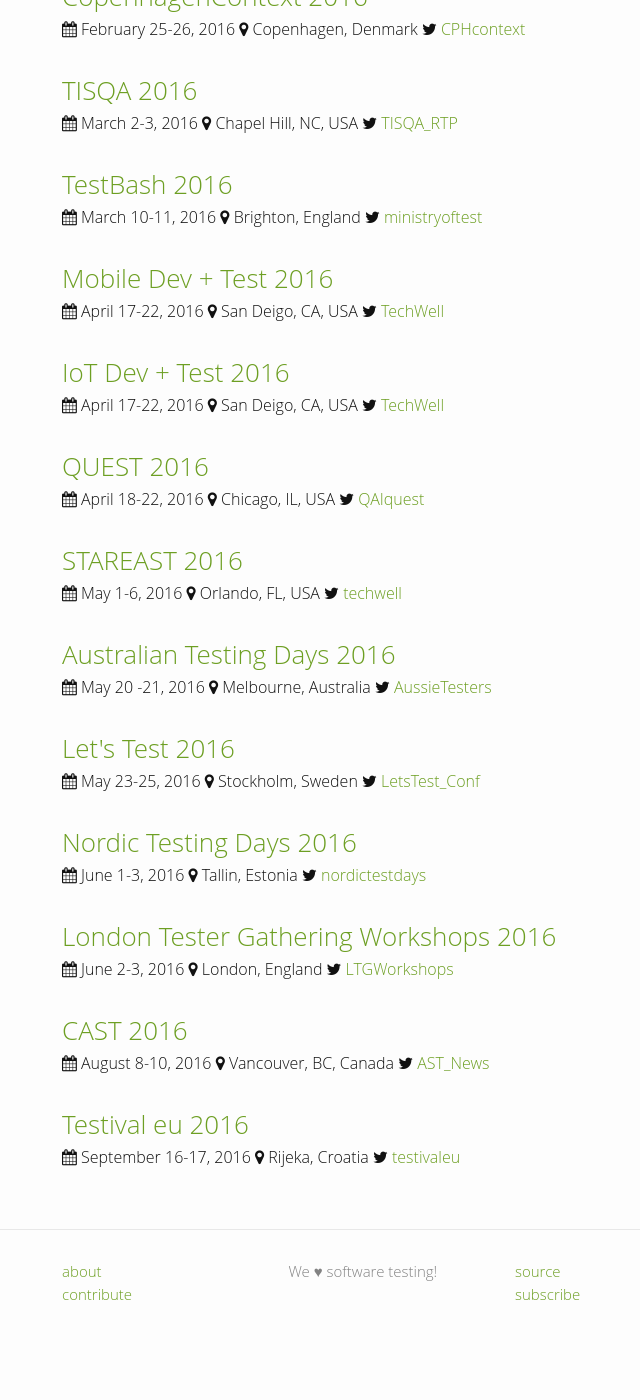
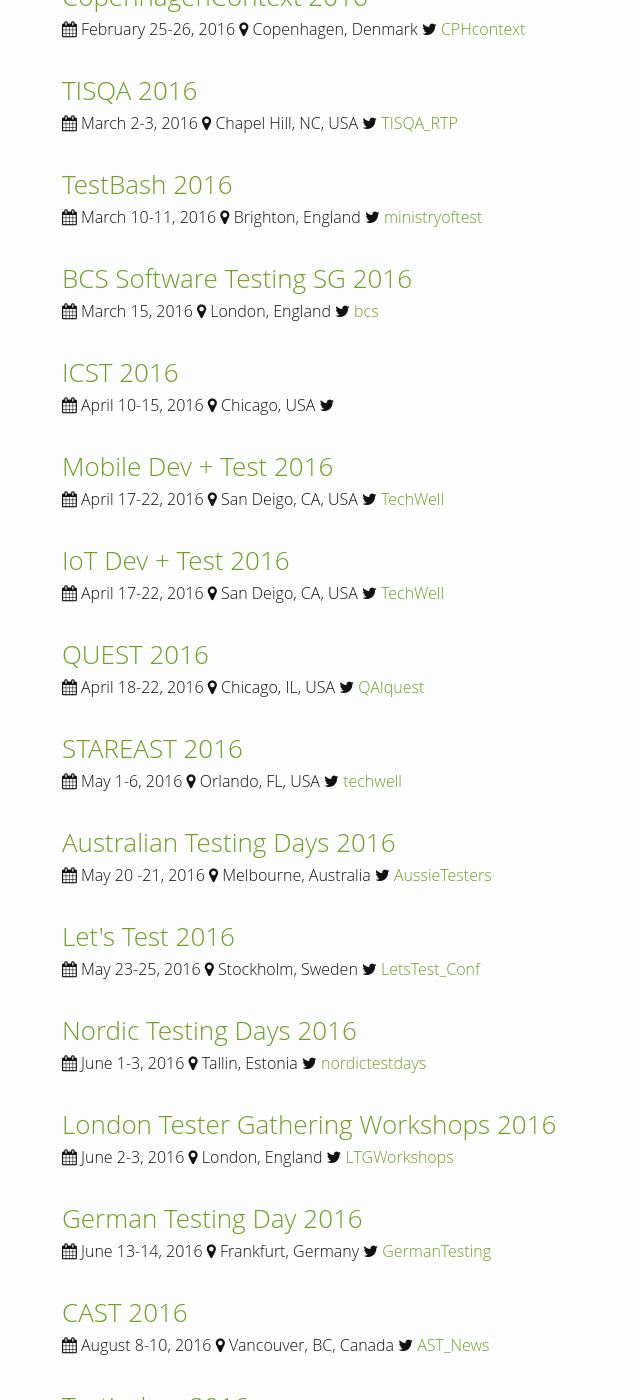
Before and after one commit to TestingConferences/testingconferences.github.io, a Jekyll site: the page built from index.html, in a window 1280 px wide and 1400 px high, scrolled down 931 px. Shown: the whole window, without its empty margins (208-848 px from the left). Built offline with Jekyll 4.4.1, drawn with Linux system fonts in a browser that asks for light colours; before the commit the page ends 2296 px from its top, so only the background shows below that.

Commit message:
Update current.yml

```diff
--- a/_data/current.yml
+++ b/_data/current.yml
@@ -64,6 +64,18 @@
   url: http://www.ministryoftesting.com/training-events/testbash-brighton-2016/
   twitter: ministryoftest
 
+- name: BCS Software Testing SG 2016
+  location: London, England
+  dates: "March 15, 2016"
+  url: https://events.bcs.org/book/1825/
+  twitter: bcs
+
+- name: ICST 2016
+  location: Chicago, USA
+  dates: "April 10-15, 2016"
+  url: https://www.cs.uic.edu/~icst2016/
+  twitter:
+
 - name: Mobile Dev + Test 2016
   location: San Deigo, CA, USA
   dates: "April 17-22, 2016"
@@ -112,6 +124,12 @@
   url: https://skillsmatter.com/conferences/7219-london-tester-gathering-workshops-2016
   twitter: LTGWorkshops
 
+- name: German Testing Day 2016
+  location: Frankfurt, Germany
+  dates: "June 13-14, 2016"
+  url: http://germantestingday.info/
+  twitter: GermanTesting
+
 - name: CAST 2016
   location: Vancouver, BC, Canada
   dates: "August 8-10, 2016"
```
